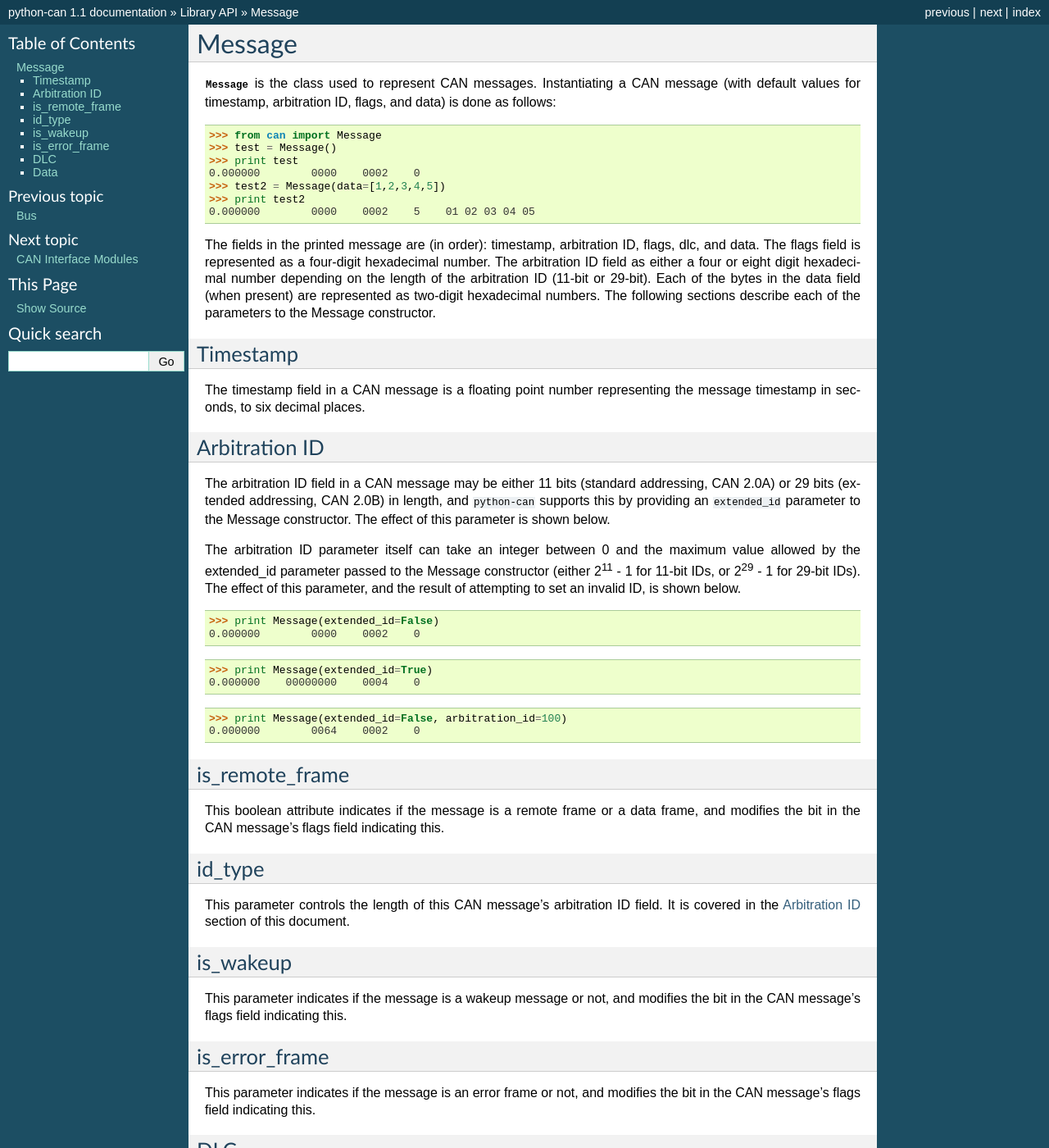
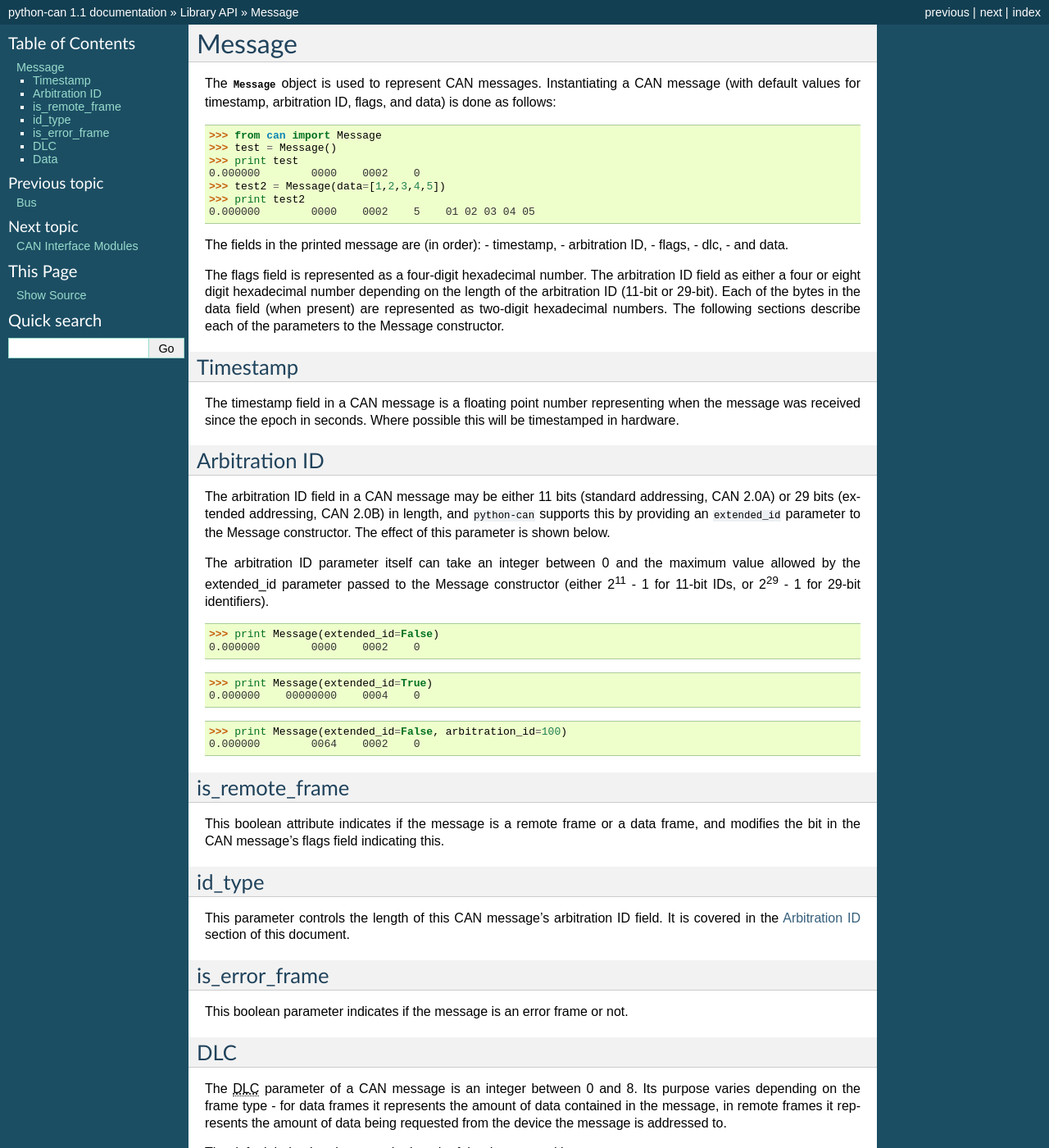
Before and after one commit to hardbyte/python-can, a Sphinx documentation site: the page built from doc/message.rst, in a window 1280 px wide and 1400 px high. Shown: the whole window at 82% size. Built offline with Sphinx 7.4.7, drawn with Linux system fonts in a browser that asks for light colours; some of the changed text lies outside the part shown.

```diff
--- a/doc/conf.py
+++ b/doc/conf.py
@@ -99,7 +99,6 @@ exclude_patterns = ['_build']
 # The name of the Pygments (syntax highlighting) style to use.
 pygments_style = 'sphinx'
 
-
 # Include documentation from both the class level and __init__
 autoclass_content = "both"
 
--- a/doc/index.rst
+++ b/doc/index.rst
@@ -16,6 +16,8 @@ Contents:
    :maxdepth: 2
 
    install
+
+   bin
 
    api
 
--- a/doc/message.rst
+++ b/doc/message.rst
@@ -1,7 +1,7 @@
 Message
 =======
 
-:class:`~can.Message` is the class used to represent CAN messages. Instantiating
+The :class:`~can.Message` object is used to represent CAN messages. Instantiating
 a CAN message (with default values for timestamp, arbitration ID, flags, and
 data) is done as follows:
 
@@ -13,19 +13,25 @@ data) is done as follows:
     >>> print test2
     0.000000        0000    0002    5    01 02 03 04 05
 
-The fields in the printed message are (in order): timestamp, arbitration ID,
-flags, dlc, and data. The flags field is represented as a four-digit
-hexadecimal number. The arbitration ID field as either a four or eight digit
-hexadecimal number depending on the length of the arbitration ID (11-bit or
-29-bit). Each of the bytes in the data field (when present) are represented as
-two-digit hexadecimal numbers. The following sections describe each of the
-parameters to the Message constructor.
+The fields in the printed message are (in order):
+- timestamp,
+- arbitration ID,
+- flags,
+- dlc,
+- and data.
+
+The flags field is represented as a four-digit hexadecimal number. The arbitration
+ID field as either a four or eight digit hexadecimal number depending on the length
+of the arbitration ID (11-bit or 29-bit). Each of the bytes in the data field (when
+present) are represented as two-digit hexadecimal numbers. The following sections
+describe each of the parameters to the Message constructor.
 
 Timestamp
 ---------
 
-The timestamp field in a CAN message is a floating point number representing
-the message timestamp in seconds, to six decimal places.
+The timestamp field in a CAN message is a floating point number representing when
+the message was received since the epoch in seconds. Where possible this will be
+timestamped in hardware.
 
 
 Arbitration ID
@@ -39,8 +45,7 @@ Message constructor. The effect of this parameter is shown below.
 The arbitration ID parameter itself can take an integer between 0 and the
 maximum value allowed by the extended_id parameter passed to the Message
 constructor (either 2\ :sup:`11` - 1 for 11-bit IDs, or 2\ :sup:`29` - 1 for
-29-bit IDs). The effect of this parameter, and the result of attempting to set
-an invalid ID, is shown below.
+29-bit identifiers).
 
     >>> print Message(extended_id=False)
     0.000000        0000    0002    0
@@ -64,28 +69,22 @@ id_type
 This parameter controls the length of this CAN message's arbitration ID field.
 It is covered in the `Arbitration ID`_ section of this document.
 
-is_wakeup
----------
-
-This parameter indicates if the message is a wakeup message or not, and modifies
-the bit in the CAN message's flags field indicating this.
 
 is_error_frame
 --------------
 
-This parameter indicates if the message is an error frame or not, and modifies
-the bit in the CAN message's flags field indicating this.
+This boolean parameter indicates if the message is an error frame or not.
 
 DLC
 ---
 
-The DLC parameter of a CAN message is an integer between 0 and 8. Its purpose
-varies depending on the frame type - for data frames it represents the amount
-of data contained in the message, in remote frames it represents the amount of
-data being requested from the device the message is addressed to.
+The :abbr:`DLC (Data Link Count)` parameter of a CAN message is an integer
+between 0 and 8. Its purpose varies depending on the frame type - for data
+frames it represents the amount of data contained in the message, in remote
+frames it represents the amount of data being requested from the device the
+message is addressed to.
 
 The default behaviour is to use the length of the data passed in.
-The effect of this parameter is shown below.
 
     >>> print Message(dlc=1)
     0.000000        0000    0002    1
@@ -93,16 +92,21 @@ The effect of this parameter is shown below.
     0.000000        0000    0002    5
 
 .. note::
-    that the DLC value does not necessarily define the number of bytes of data
+    The DLC value does not necessarily define the number of bytes of data
     in a packet.
 
 
 Data
 ----
 
-The data parameter of a CAN message is a **bytearray** with length between 0 and 8.
-The effect of this parameter is shown below.
+The data parameter of a CAN message is a **bytearray** (or list of ints)
+with length between 0 and 8.
 
     >>> example_data = bytearray([1,2,3])
     >>> print Message(data=example_data)
-    0.000000        0000    0002    3    01 02 03
+    0.000000    00000000    0002    3    01 02 03
+    >>> print can.Message(data=[2,2])
+    0.000000    00000000    010    2    02 02
+    >>> m = can.Message(data=[3])
+    >>> m.data
+    bytearray(b'\x03')
--- a/setup.py
+++ b/setup.py
@@ -11,7 +11,7 @@ __version__ = 1.1
 # the build process. However, eventually values in setup.cfg will be used, if
 # defined.
 import can
-can.rc['interface'] = 'socketcan'
+can.rc['interface'] = 'kvaser'
 import logging
 logging.basicConfig(level=logging.WARNING)
 
```
Also changed, not shown: doc/api.rst (+2 -45 lines), doc/bin.rst (added, +10 -0 lines), doc/listeners.rst (added, +47 -0 lines), 4 other files.
